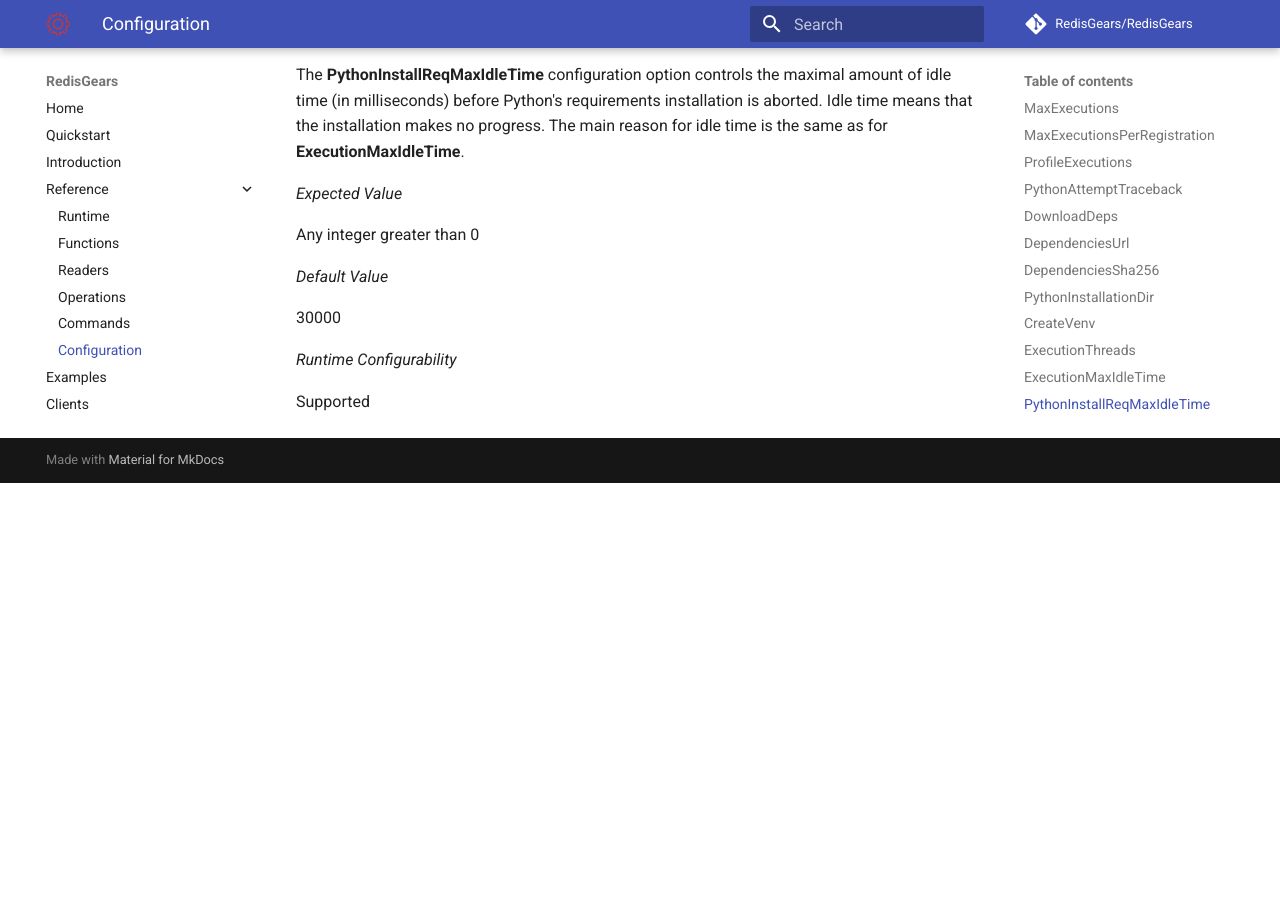
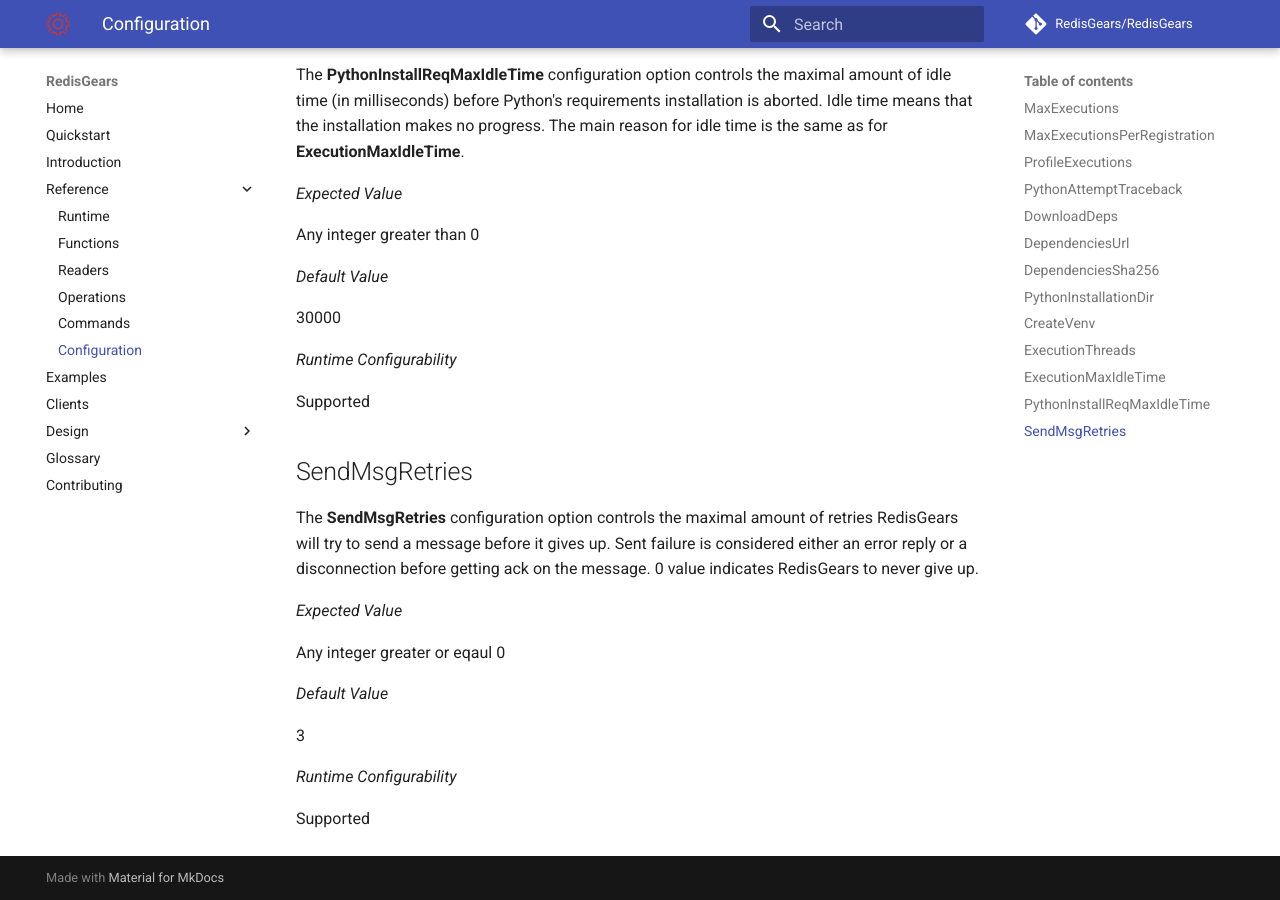
Before and after one commit to RedisGears/RedisGears, an MkDocs documentation site: the page built from docs/configuration.md, in a window 1280 px wide and 900 px high, scrolled down 6083 px. Built offline with MkDocs 1.6.1 and Material for MkDocs 9.7.7, drawn with Linux system fonts in a browser that asks for light colours; comment, search, counter and statistics services are not loaded; before the commit the page ends 6566 px from its top, so only the background shows below that.

Commit message:
added configuration

```diff
--- a/docs/configuration.md
+++ b/docs/configuration.md
@@ -238,3 +238,18 @@
 _Runtime Configurability_
 
 Supported
+
+## SendMsgRetries
+The **SendMsgRetries** configuration option controls the maximal amount of retries RedisGears will try to send a message before it gives up. Sent failure is considered either an error reply or a disconnection before getting ack on the message. 0 value indicates RedisGears to never give up.
+
+_Expected Value_
+
+Any integer greater or eqaul 0
+
+_Default Value_
+
+3
+
+_Runtime Configurability_
+
+Supported
```
